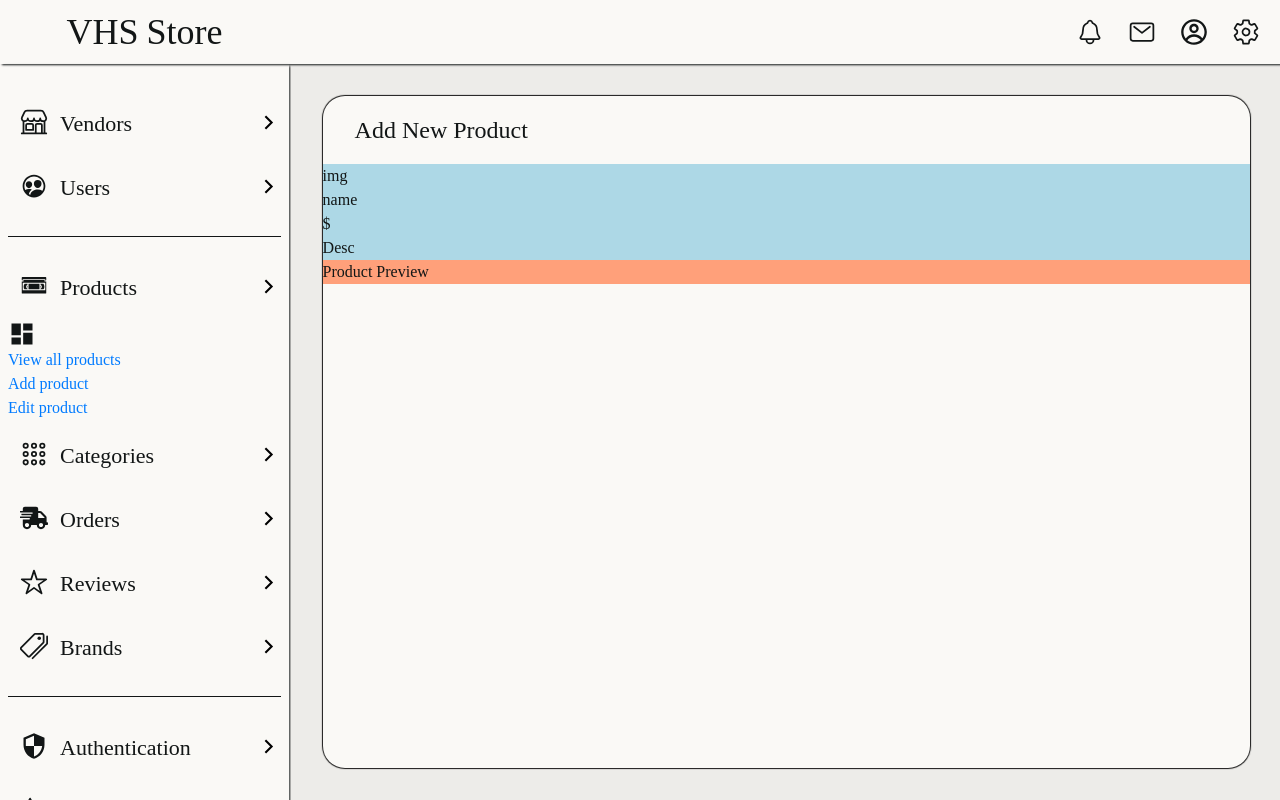
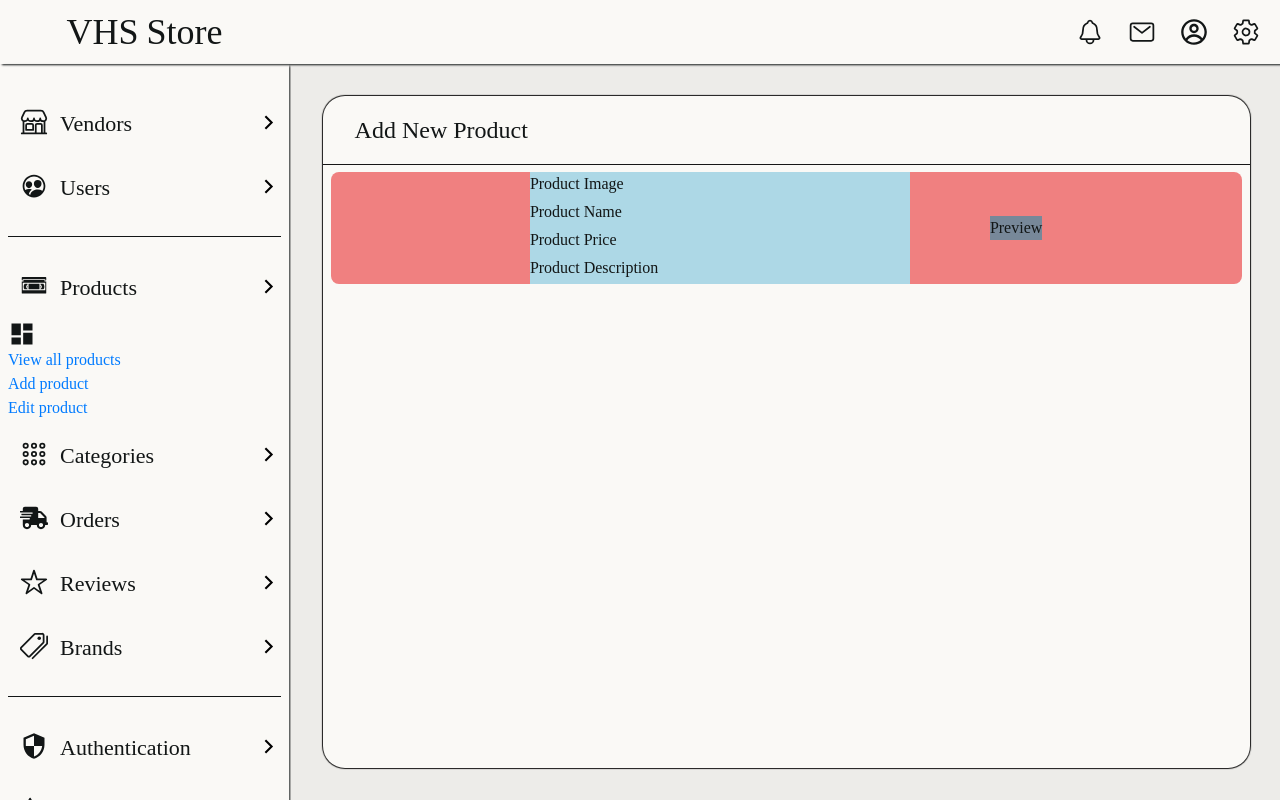
Before and after one commit to AshforthM/storefront-react, a React (Create React App) app: page /dashboard/add in a window 1280 px wide. Shown: the top 800 px of the page. Built offline with nearby package versions, Linux system fonts and the light colour scheme; no server answers; sample sign-in values are in the browser's storage; a web font is replaced by a local one.

Commit message:
styling frame for add product panel

```diff
--- a/src/components/panel/panels/AddProductPanel.js
+++ b/src/components/panel/panels/AddProductPanel.js
@@ -4,13 +4,13 @@ import styled from 'styled-components';
 import ProductDataEntryForm from './ProductDataEntryForm';
 import PanelContainer from './PanelContainer';
 import ProductPreview from './ProductPreview';
+import ProductEditor from './ProductEditor';
 
 export default function AddProductPanel(props) {
   return (
     <PanelStyles>
       <PanelContainer title="Add New Product">
-        <ProductDataEntryForm/>
-        <ProductPreview/>
+        <ProductEditor/>
       </PanelContainer>
     </PanelStyles>
   )
--- a/src/components/panel/panels/ProductDataEntryForm.js
+++ b/src/components/panel/panels/ProductDataEntryForm.js
@@ -5,19 +5,29 @@ export default function ProductDataEntryForm() {
   return (
     <ProductDataEntryFormStyles>
 
-      <ProductImage>img</ProductImage>
+      <ProductImage>
+        <label>Product Image</label>
+      </ProductImage>
 
-      <ProductName>name</ProductName>
+      <ProductName>
+        <label>Product Name</label>
+      </ProductName>
 
-      <ProductPrice>$</ProductPrice>
+      <ProductPrice>
+        <label>Product Price</label>
+      </ProductPrice>
 
-      <ProductDescription>Desc</ProductDescription>
+      <ProductDescription>
+        <label>Product Description</label>
+      </ProductDescription>
+
     </ProductDataEntryFormStyles>
   );
 }
 
 const ProductDataEntryFormStyles = styled.form`
   background-color:lightblue;
+  width: 380px;
 `;
 
 const ProductImage = styled.div`
--- a/src/components/panel/panels/ProductEditor.js
+++ b/src/components/panel/panels/ProductEditor.js
@@ -1,8 +1,25 @@
 import React from 'react'
 import styled from 'styled-components';
 
+import ProductDataEntryForm from './ProductDataEntryForm';
+import ProductPreview from './ProductPreview';
+
 export default function ProductEditor() {
   return (
-    <div>ProductEditor</div>
+    <ProductEditorStyles>
+        <ProductDataEntryForm/>
+        <ProductPreview/>
+    </ProductEditorStyles>
   )
 }
+
+const ProductEditorStyles = styled.aside`
+  background-color:lightcoral;
+  width: auto;
+  margin: 0.5rem;
+  border-radius: 8px;
+  display: flex;
+  justify-content: center;
+  align-items: center;
+  gap: 5rem;
+`;
--- a/src/components/panel/panels/ProductPreview.js
+++ b/src/components/panel/panels/ProductPreview.js
@@ -2,9 +2,11 @@ import React from "react";
 import styled from "styled-components";
 
 export default function ProductPreview() {
-  return <ProductPreviewStyles>Product Preview</ProductPreviewStyles>;
+  return <ProductPreviewStyles>
+    <p>Preview</p>
+  </ProductPreviewStyles>;
 }
 
 const ProductPreviewStyles = styled.div`
-  background-color: lightsalmon;
+  background-color: lightslategray;
 `;
```
